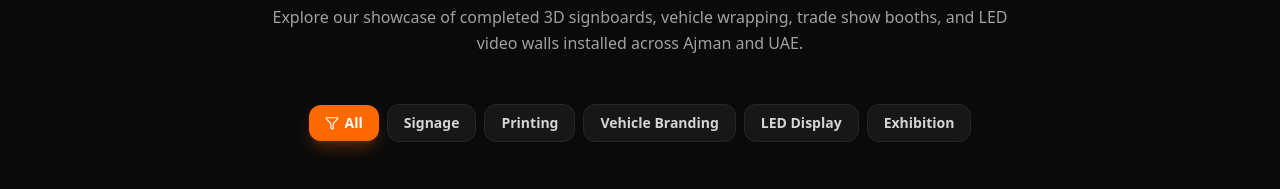
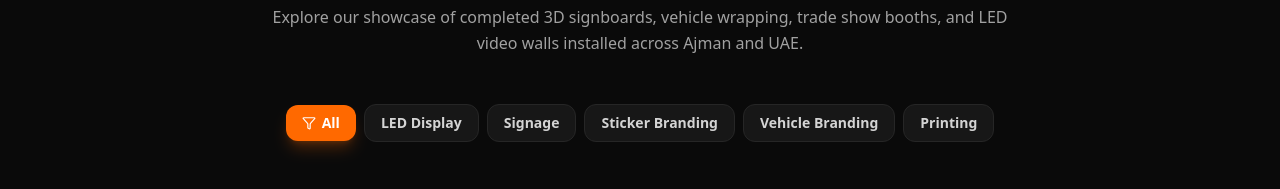
Before and after one commit to ahmathmusharraf/PixelsAdvertisement2, a React (Vite) app: page / in a window 1280 px wide. Shown: the part 2672-2861 px from the top of the page. Built offline with nearby package versions, Linux system fonts and the light colour scheme; grey boxes are pictures that could not be loaded.

Commit message:
Update PortfolioSection.tsx

```diff
--- a/src/components/PortfolioSection.tsx
+++ b/src/components/PortfolioSection.tsx
@@ -13,7 +13,14 @@ export const PortfolioSection: React.FC<PortfolioSectionProps> = ({ onOpenQuoteM
   const [activeCategory, setActiveCategory] = useState<string>('All');
   const [selectedProject, setSelectedProject] = useState<PortfolioProject | null>(null);
 
-  const categories = ['All', 'Signage', 'Printing', 'Vehicle Branding', 'LED Display', 'Exhibition'];
+  const categories = [
+    'All',
+    'LED Display',
+    'Signage',
+    'Sticker Branding',
+    'Vehicle Branding',
+    'Printing'
+  ];
 
   const filteredProjects = activeCategory === 'All'
     ? portfolioProjects
```
